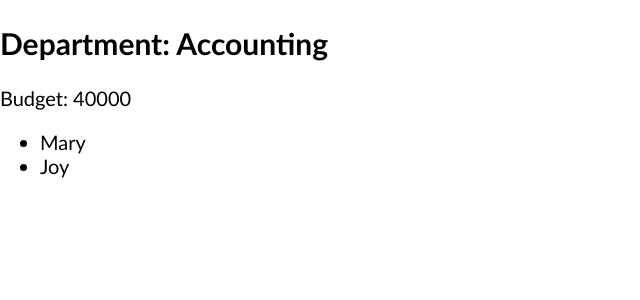
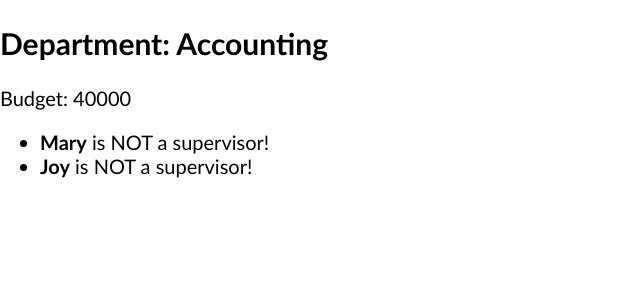
Before and after one commit to nss-day-cohort-33/bangazon-workforce-management-alendamond-realm, a Django app: template hrapp/templates/departments/department_details.html in a window 1280 px wide. Shown: the part 86-386 px from the top of the page, without its empty margins (0-640 px from the left). Run offline with Django 3.2, Linux system fonts and the light colour scheme; the template is opened without the code that fills it: values that come from a table or form of the project are taken from there, others are empty; data comes from the database, SQL or seed files in the repository; parts of the project's set-up code (start-up, migrations or seed data) failed here and were passed over.

Commit message:
clarifying supervisor

```diff
--- a/hrapp/templates/departments/department_details.html
+++ b/hrapp/templates/departments/department_details.html
@@ -17,11 +17,11 @@
     {% if employee.department_id is department.id %}
     {% if employee.is_supervisor is 1 %}
 
-      <li><b>{{employee.first_name}}</b></li>
+      <li><b>{{employee.first_name}}</b> is a supervisor!</li>
 
     {% else %}
 
-        <li>{{employee.first_name}}</li>
+        <li><b>{{employee.first_name}}</b> is NOT a supervisor!</li>
 
 
     {% endif %}
```
